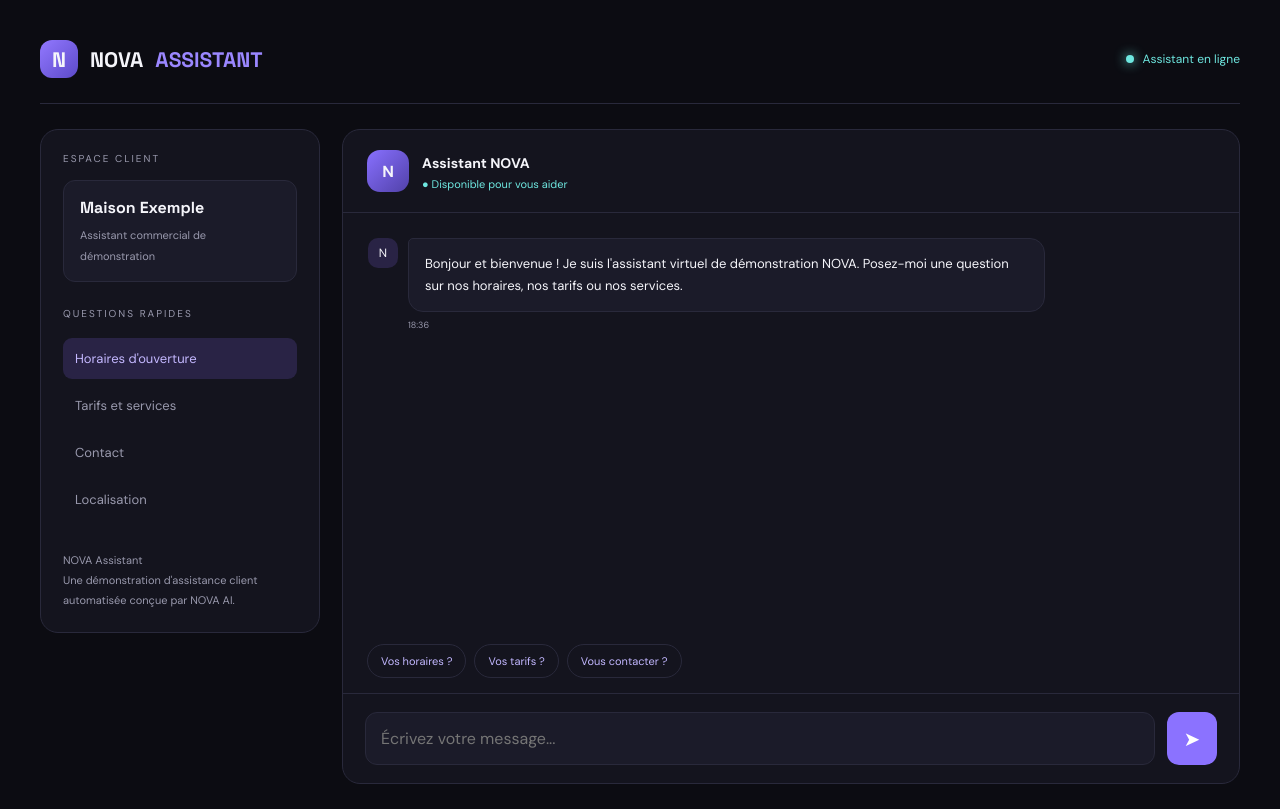
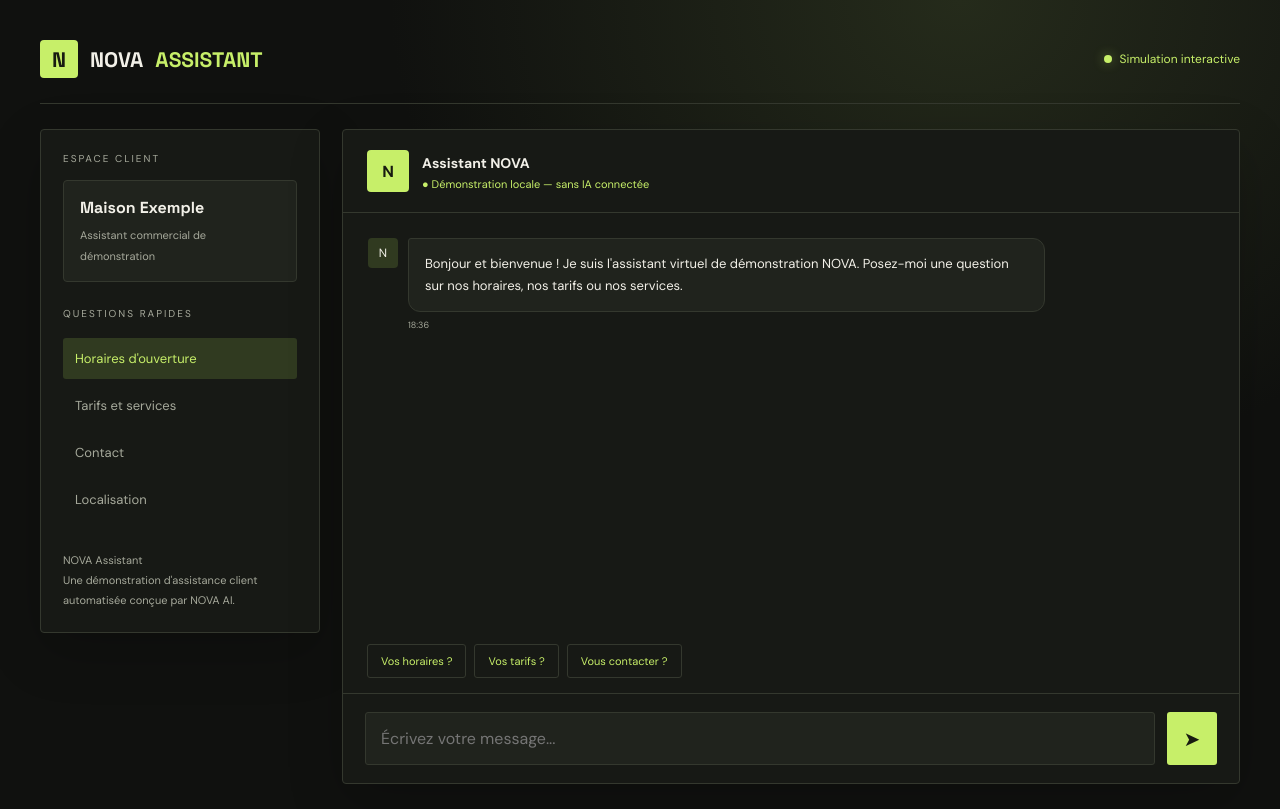
Before and after one commit to skiitodddd/nova-agency, a plain HTML site: page NOVA Assistant/index.html in a window 1280 px wide. Drawn offline with Linux system fonts and the light colour scheme.

Commit message:
Polish portfolio demo design and clarify demo status

```diff
--- a/NOVA Assistant/index.html
+++ b/NOVA Assistant/index.html
@@ -58,13 +58,36 @@ button{cursor:pointer}
 @keyframes appear{from{opacity:0;transform:translateY(8px)}to{opacity:1;transform:translateY(0)}}
 @keyframes blink{to{opacity:.25;transform:translateY(-3px)}}
 @media(max-width:750px){.layout{grid-template-columns:1fr}.sidebar{display:none}.chat{height:75vh;min-height:520px}.app{padding:14px}.message{max-width:95%}}
+
+/* Identité NOVA AI — édition monochrome */
+:root{--bg:#10110f;--panel:#171915;--panel2:#20231d;--line:#34382e;--text:#f2f0e8;--muted:#a6a99b;--purple:#c7ef69;--cyan:#c7ef69}
+body{background:radial-gradient(ellipse at 75% 0%,#252b1b 0%,var(--bg) 42%);color:var(--text)}
+.sidebar,.chat{border-radius:4px;border-color:var(--line);box-shadow:0 18px 55px #0003}
+.logo,.avatar{background:var(--purple);color:#171a10;border-radius:4px}
+.brand span{color:var(--purple)!important}
+.status{color:var(--purple)}
+.dot{background:var(--purple);box-shadow:0 0 12px #c7ef6966}
+.business{background:#20231d;border-color:var(--line);border-radius:4px}
+.side-button{border-radius:3px}
+.side-button:hover,.side-button.active{background:#303a20;color:var(--purple)}
+.chat-header small{color:var(--purple)}
+.bubble{border-radius:3px 12px 12px 12px}
+.user .bubble{background:#303a20;border-color:#53652e}
+.mini-avatar{border-radius:4px;background:#303a20}
+.suggestion{border-radius:3px;color:var(--purple)}
+.suggestion:hover{background:#303a20}
+.composer input{border-radius:3px}
+.composer input:focus{border-color:var(--purple)}
+.send{background:var(--purple);color:#171a10;border-radius:3px}
+:focus-visible{outline:2px solid var(--purple);outline-offset:3px}
+@media(max-width:750px){.chat{border-radius:4px}}
 </style>
 </head>
 <body>
 <div class="app">
 <header class="topbar">
  <div class="brand"><div class="logo">N</div>NOVA <span style="color:#9b87ff">ASSISTANT</span></div>
- <div class="status"><span class="dot"></span> Assistant en ligne</div>
+ <div class="status"><span class="dot"></span> Simulation interactive</div>
 </header>
 
 <div class="layout">
@@ -82,7 +105,7 @@ button{cursor:pointer}
 <section class="chat">
  <div class="chat-header">
   <div class="avatar">N</div>
-  <div><strong>Assistant NOVA</strong><small>● Disponible pour vous aider</small></div>
+  <div><strong>Assistant NOVA</strong><small>● Démonstration locale — sans IA connectée</small></div>
  </div>
  <div class="messages" id="messages" aria-live="polite"></div>
  <div class="typing" id="typing">L'assistant écrit <i></i><i></i><i></i></div>
```
